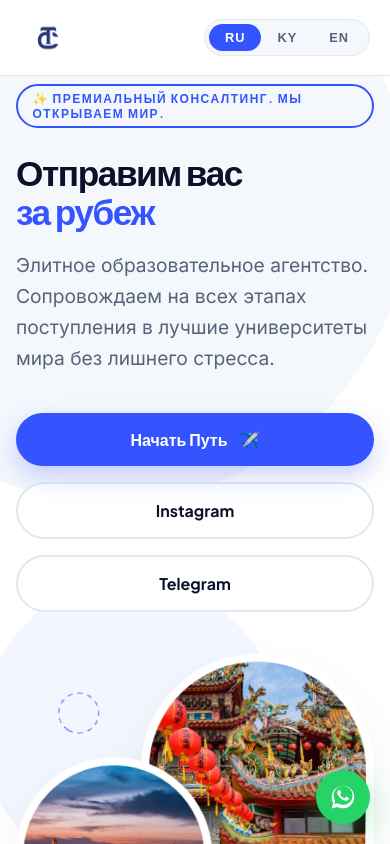
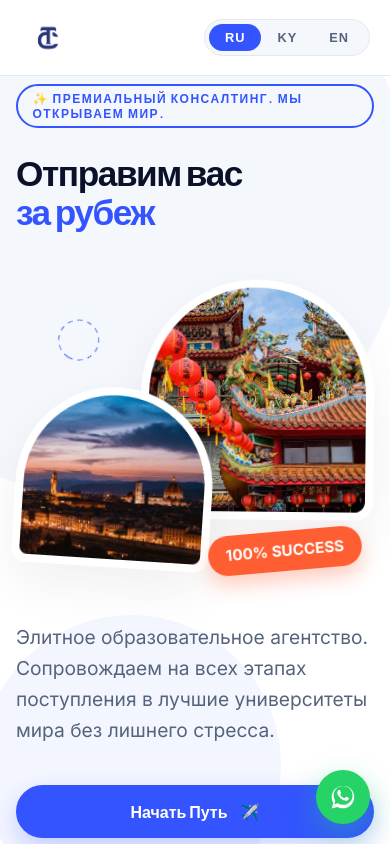
Before and after one commit to Archezxxx/consulteam, a React (Vite) app: page / in a window 390 px wide. Shown: the top 844 px of the page. Built offline with nearby package versions, Linux system fonts and the light colour scheme.

Commit message:
fix: hero layout order on mobile (title -> animation -> buttons), restore PC arch card shapes on mobile, double-tap zoom & prevent accidental tap jumps in presentation viewer

```diff
--- a/src/App.jsx
+++ b/src/App.jsx
@@ -46,6 +46,8 @@ function PresentationViewer({ presentation, countryName, onClose }) {
   const totalSlides = presentation.slides;
   const containerRef = useRef(null);
   const touchStartX = useRef(null);
+  const touchStartY = useRef(null);
+  const lastTap = useRef(0);
 
   const goNext = useCallback(() => {
     if (currentSlide < totalSlides) {
@@ -62,18 +64,33 @@ function PresentationViewer({ presentation, countryName, onClose }) {
   }, [currentSlide]);
 
   const handleTouchStart = (e) => {
+    if (isZoomed) return;
     touchStartX.current = e.touches[0].clientX;
+    touchStartY.current = e.touches[0].clientY;
   };
 
   const handleTouchEnd = (e) => {
-    if (touchStartX.current === null) return;
+    if (isZoomed || touchStartX.current === null || touchStartY.current === null) return;
     const touchEndX = e.changedTouches[0].clientX;
+    const touchEndY = e.changedTouches[0].clientY;
     const diffX = touchStartX.current - touchEndX;
-    if (Math.abs(diffX) > 40) {
+    const diffY = touchStartY.current - touchEndY;
+
+    // Only navigate if horizontal swipe is prominent and > 60px to prevent tap jumping
+    if (Math.abs(diffX) > 60 && Math.abs(diffX) > Math.abs(diffY) * 1.5) {
       if (diffX > 0) goNext();
       else goPrev();
     }
     touchStartX.current = null;
+    touchStartY.current = null;
+  };
+
+  const handleImageDoubleTap = () => {
+    const now = Date.now();
+    if (now - lastTap.current < 300) {
+      setIsZoomed(z => !z);
+    }
+    lastTap.current = now;
   };
 
   useEffect(() => {
@@ -160,7 +177,7 @@ function PresentationViewer({ presentation, countryName, onClose }) {
           </button>
 
           {/* Slide Image */}
-          <div className="pres-slide-container">
+          <div className="pres-slide-container" onClick={handleImageDoubleTap}>
             {isLoading && (
               <div className="pres-loader">
                 <div className="pres-spinner" />
@@ -366,10 +383,10 @@ function App() {
         <div style={{ position: 'absolute', top: '-10%', right: '-5%', width: '600px', height: '600px', background: 'var(--bg-alt)', borderRadius: '50%', zIndex: -1 }} />
         <div style={{ position: 'absolute', bottom: '10%', left: '-5%', width: '300px', height: '300px', background: 'rgba(51, 84, 255, 0.05)', borderRadius: '50%', zIndex: -1 }} />
 
-        <div className="hero-grid" style={{ maxWidth: '1200px', margin: '0 auto', display: 'grid', gap: '3rem', alignItems: 'center', width: '100%' }}>
+        <div className="hero-grid" style={{ maxWidth: '1200px', margin: '0 auto', width: '100%' }}>
 
-          {/* Left Text */}
-          <div>
+          {/* Hero Header / Title Group */}
+          <div className="hero-title-group">
             <Reveal delay={0.2} direction="right">
               <div className="tag-outline" style={{ marginBottom: '1.5rem' }}>✨ {t.hero.badge}</div>
             </Reveal>
@@ -379,21 +396,9 @@ function App() {
                 <span style={{ color: 'var(--primary)' }}>{t.hero.country}</span>
               </h1>
             </Reveal>
-            <Reveal delay={0.6} direction="right">
-              <p style={{ fontSize: '1.2rem', lineHeight: 1.6, color: 'var(--text-muted)', marginBottom: '2.5rem', maxWidth: '480px' }}>
-                {t.hero.subtitle}
-              </p>
-            </Reveal>
-            <Reveal delay={0.8} direction="right">
-              <div style={{ display: 'flex', gap: '1rem', flexWrap: 'wrap' }}>
-                <a href="#destinations" className="btn-primary">{t.hero.cta} <span>✈️</span></a>
-                <a href="https://www.instagram.com/consultteam.kg/" target="_blank" rel="noreferrer" className="btn-secondary">Instagram</a>
-                <a href="https://t.me/+56UxGvvdmtU5NDMy" target="_blank" rel="noreferrer" className="btn-secondary">Telegram</a>
-              </div>
-            </Reveal>
           </div>
 
-          {/* Right Floating Arch Images */}
+          {/* Floating Arch Images Showcase */}
           <div className="hero-images-wrapper">
             <Reveal delay={0.4} direction="left" style={{ position: 'absolute', top: 0, right: 0, width: '65%', height: '80%', zIndex: 2 }}>
               <div className="shape-float" style={{ width: '100%', height: '100%', borderRadius: 'var(--radius-arch)', overflow: 'hidden', border: '8px solid var(--bg-main)', boxShadow: 'var(--shadow-soft)' }}>
@@ -413,6 +418,22 @@ function App() {
             <div className="hero-badge-float" style={{ position: 'absolute', bottom: '15%', right: '0%', zIndex: 4, background: 'var(--secondary)', color: '#fff', padding: '0.8rem 1.25rem', borderRadius: '100px', fontWeight: 800, fontSize: '1.05rem', transform: 'rotate(-5deg)', boxShadow: '0 10px 20px rgba(255, 94, 51, 0.3)' }}>
               100% SUCCESS
             </div>
+          </div>
+
+          {/* Subtitle and Action Buttons Group */}
+          <div className="hero-action-group">
+            <Reveal delay={0.6} direction="right">
+              <p style={{ fontSize: '1.2rem', lineHeight: 1.6, color: 'var(--text-muted)', marginBottom: '2.5rem', maxWidth: '480px' }}>
+                {t.hero.subtitle}
+              </p>
+            </Reveal>
+            <Reveal delay={0.8} direction="right">
+              <div style={{ display: 'flex', gap: '1rem', flexWrap: 'wrap' }}>
+                <a href="#destinations" className="btn-primary">{t.hero.cta} <span>✈️</span></a>
+                <a href="https://www.instagram.com/consultteam.kg/" target="_blank" rel="noreferrer" className="btn-secondary">Instagram</a>
+                <a href="https://t.me/+56UxGvvdmtU5NDMy" target="_blank" rel="noreferrer" className="btn-secondary">Telegram</a>
+              </div>
+            </Reveal>
           </div>
         </div>
       </section>
--- a/src/index.css
+++ b/src/index.css
@@ -606,6 +606,16 @@ h1, h2, h3, h4, h5 {
   height: 560px;
 }
 
+/* Desktop Hero Grid */
+@media (min-width: 841px) {
+  .hero-grid {
+    display: grid !important;
+    grid-template-columns: 1fr 1fr !important;
+    gap: 3rem !important;
+    align-items: center !important;
+  }
+}
+
 /* ================= COMPREHENSIVE TABLET & MOBILE RESPONSIVE ================= */
 @media (max-width: 1024px) {
   .hero-h1 {
@@ -646,9 +656,25 @@ h1, h2, h3, h4, h5 {
     min-height: auto !important;
   }
 
+  /* Hero Mobile Order: 1. Title/Badge -> 2. Images Animation Showcase -> 3. Subtitle & Action Buttons */
   .hero-grid {
-    grid-template-columns: 1fr !important;
-    gap: 2.25rem !important;
+    display: flex !important;
+    flex-direction: column !important;
+    gap: 1.5rem !important;
+  }
+
+  .hero-title-group {
+    order: 1 !important;
+  }
+
+  .hero-images-wrapper {
+    order: 2 !important;
+    height: 380px !important;
+    margin: 0.5rem 0 1rem 0 !important;
+  }
+
+  .hero-action-group {
+    order: 3 !important;
   }
 
   .hero-h1 {
@@ -667,12 +693,6 @@ h1, h2, h3, h4, h5 {
     letter-spacing: -0.03em !important;
   }
 
-  /* Hero Showcase Frame on Mobile */
-  .hero-images-wrapper {
-    height: 360px !important;
-    margin-top: 0.5rem;
-  }
-
   .hero-badge-float {
     bottom: 12px !important;
     right: 12px !important;
@@ -680,21 +700,21 @@ h1, h2, h3, h4, h5 {
     font-size: 0.95rem !important;
   }
 
-  /* Proportional Country Cards on Mobile */
+  /* Arch Country Cards on Mobile: Preserving exact PC Arch shape! */
   .arch-card {
-    height: 380px !important;
+    height: 460px !important;
     width: 100% !important;
-    border-radius: 40px 40px 24px 24px !important;
-    padding: 1rem !important;
+    border-radius: var(--radius-arch) !important;
+    padding: 1.25rem !important;
   }
 
   .arch-img-wrap {
-    border-radius: 32px 32px 16px 16px !important;
-    margin-bottom: 1rem !important;
+    border-radius: 140px 140px 20px 20px !important;
+    margin-bottom: 1.25rem !important;
   }
 
   .arch-content h3 {
-    font-size: 1.6rem !important;
+    font-size: 1.75rem !important;
   }
 
   /* Responsive Buttons */
@@ -806,20 +826,20 @@ h1, h2, h3, h4, h5 {
   }
 
   .hero-images-wrapper {
-    height: 290px !important;
+    height: 300px !important;
   }
 
   .arch-card {
-    height: 350px !important;
-    border-radius: 32px 32px 20px 20px !important;
+    height: 420px !important;
+    border-radius: var(--radius-arch) !important;
   }
 
   .arch-img-wrap {
-    border-radius: 24px 24px 14px 14px !important;
+    border-radius: 120px 120px 18px 18px !important;
   }
 
   .arch-content h3 {
-    font-size: 1.4rem !important;
+    font-size: 1.5rem !important;
   }
 
   .tag-outline {
```
Also changed, not shown: 5 other files (tests, documents, lock files or other folders).
